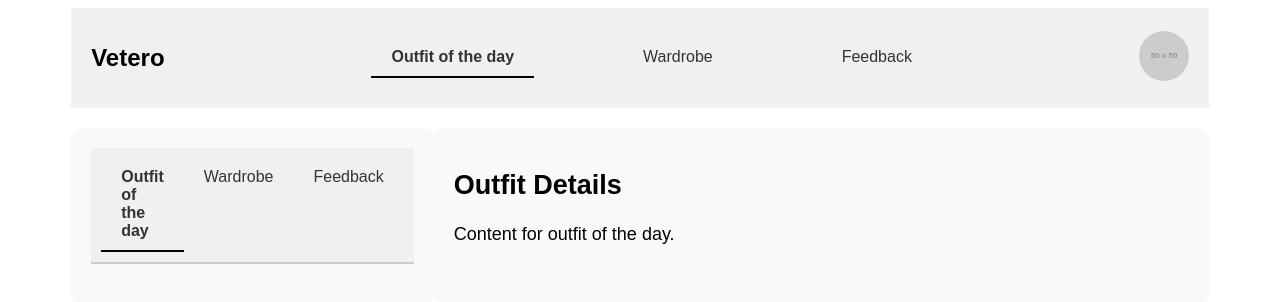
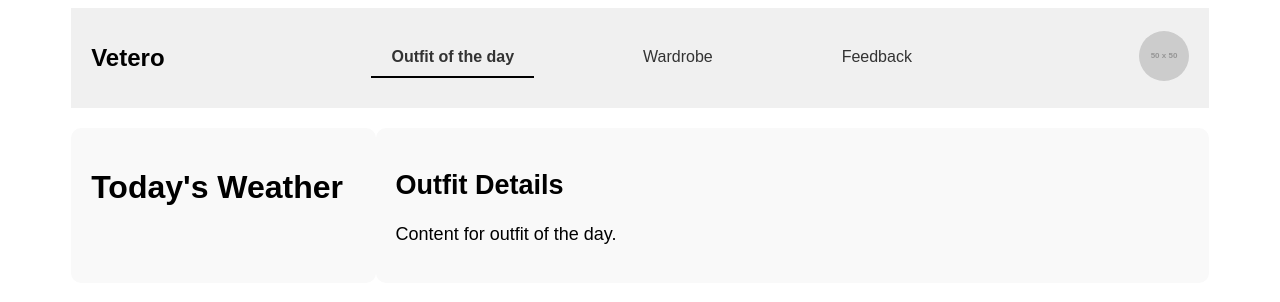
Before and after one commit to guerrerojenny/Vetero, a Vue app in the folder vetero/: page / in a window 1280 px wide. Shown: the top 302 px of the page. Built offline with nearby package versions, Linux system fonts and the light colour scheme.

Commit message:
Adding weather to main page

```diff
--- a/vetero/src/App.vue
+++ b/vetero/src/App.vue
@@ -4,7 +4,7 @@
     <div class="main-layout">
       <div class="left-column">
         <div class="menu-container">
-          <TabsMenu @menu-selected="updateContent" />
+          <WeatherPanel  />
         </div>
         <div class="extra-space">
         </div>
@@ -18,7 +18,7 @@
 
 <script>
 import PageHeader from './components/PageHeader.vue';
-import TabsMenu from './components/TabsMenu.vue';
+import WeatherPanel from './components/WeatherPanel.vue';
 import WardrobePanel from './components/WardrobePanel.vue';
 import OutfitPanel from './components/OutfitPanel.vue';
 import FeedbackPanel from './components/FeedbackPanel.vue';
@@ -27,7 +27,7 @@ import FeedbackPanel from './components/FeedbackPanel.vue';
 export default {
   components: {
     PageHeader,
-    TabsMenu,
+    WeatherPanel,
     WardrobePanel,
     FeedbackPanel,
     OutfitPanel
```
